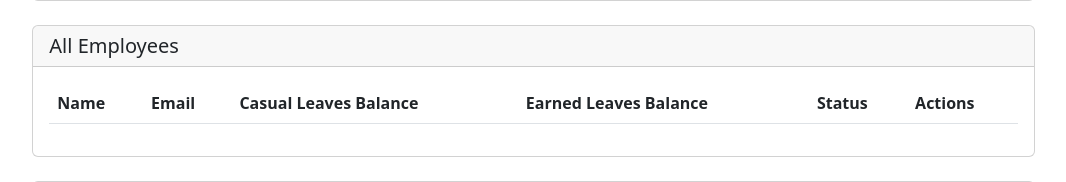
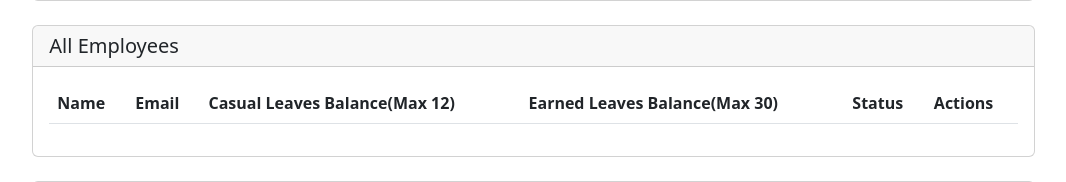
Before and after one commit to zeemek/leave_management_with_ci4, a CodeIgniter 4 app: the page made by leave-management-system-ci/app/Views/dashboard.php in a window 1280 px wide. Shown: the part 440-622 px from the top of the page, without its empty margins (213-1279 px from the left). Run offline with PHP 8.4 and a stand-in for CodeIgniter, Linux system fonts and the light colour scheme; the template is opened without the code that fills it, so the values that code supplies are empty; some libraries are stand-ins or nearby versions.

Commit message:
admin dashboard
max day admin dashboard all employees leave balance in simple  form

```diff
--- a/leave-management-system-ci/app/Views/dashboard.php
+++ b/leave-management-system-ci/app/Views/dashboard.php
@@ -144,8 +144,8 @@
                             <tr>
                                 <th>Name</th>
                                 <th>Email</th>
-                                <th>Casual Leaves Balance</th>
-                                <th>Earned Leaves Balance</th>
+                                <th>Casual Leaves Balance(Max 12)</th>
+                                <th>Earned Leaves Balance(Max 30)</th>
                                 <th>Status</th>
                                 <th>Actions</th>
                             </tr>
```
Also changed, not shown: 6 other files.
